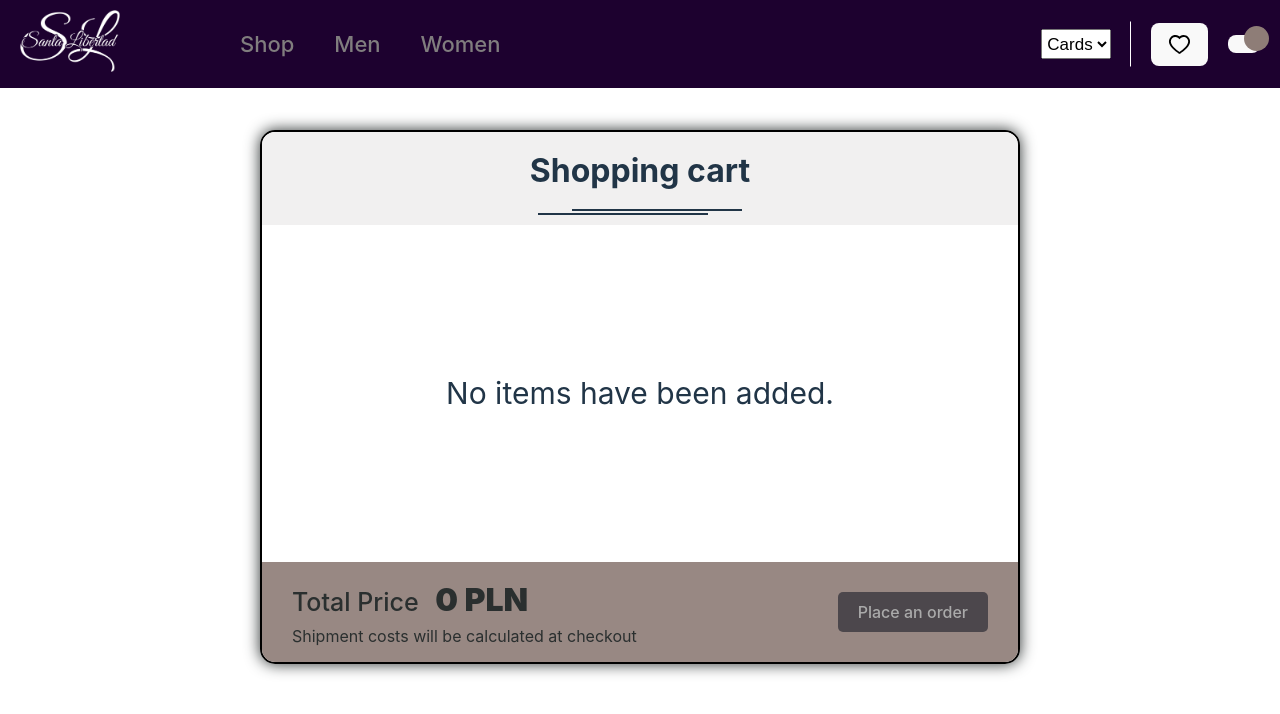
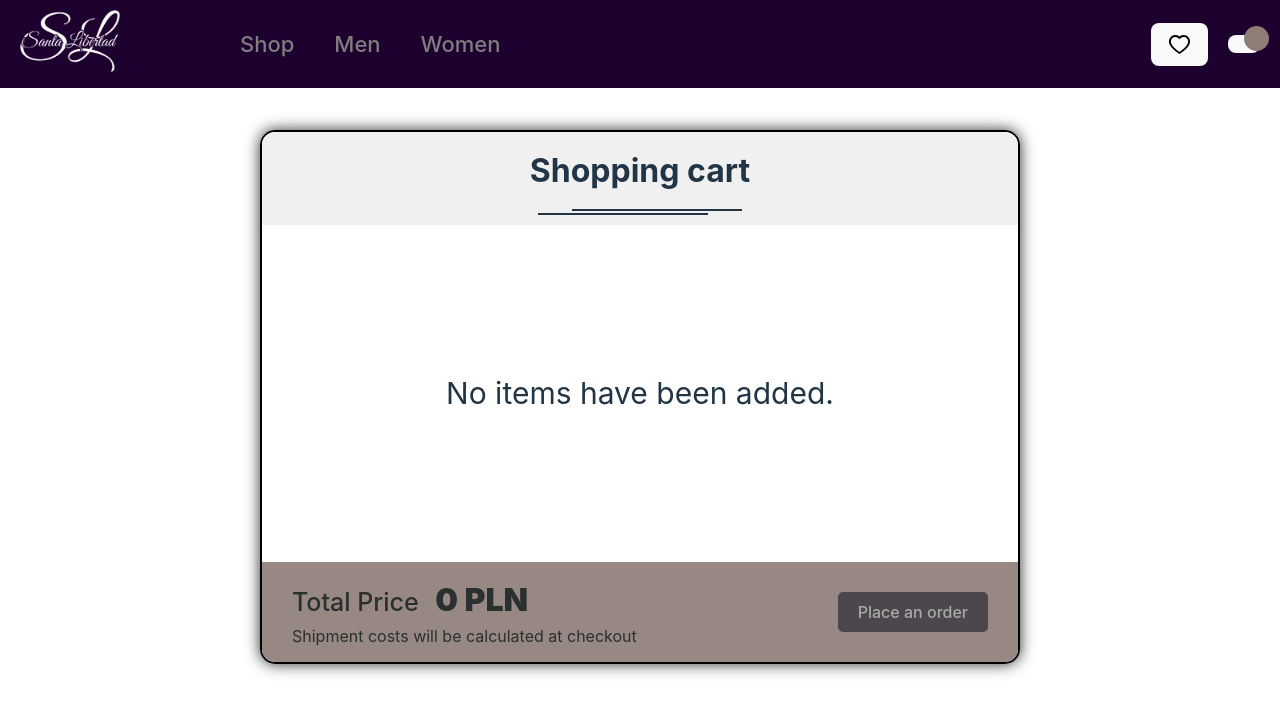
Before and after one commit to maksymopanasenko/app-shop-react, a React (Vite) app: page /cart in a window 1280 px wide. Shown: the top 714 px of the page. Built offline with nearby package versions, Linux system fonts and the light colour scheme; some icons are missing.

Commit message:
fix popup determining

```diff
--- a/src/components/Form/Form.jsx
+++ b/src/components/Form/Form.jsx
@@ -27,7 +27,7 @@ const CheckoutForm = () => {
         setTimeout(() => {
             setSubmitting(false);
 
-            localStorage.setItem('items', JSON.stringify([]))
+            localStorage.setItem('items', JSON.stringify([]));
             dispatch(clearCartAC());
             dispatch(closeModalsAC());
         }, 500);
@@ -61,7 +61,7 @@ const CheckoutForm = () => {
                         <div className="field-section">
                             <Field className="field" name='phone'>
                                 {({ field }) => (
-                                    <PatternFormat {...field} className="field" format="+48 (###) #### ###" allowEmptyFormatting mask="_" />
+                                    <PatternFormat {...field} className="field" format="+48 (###) ### ###" allowEmptyFormatting mask="_" />
                                 )}
                             </Field>
                             <ErrorMessage className="error" name="phone" component="div" />
--- a/src/components/Header/Header.jsx
+++ b/src/components/Header/Header.jsx
@@ -2,7 +2,7 @@ import { PiShoppingCartSimple as Cart } from 'react-icons/pi';
 import { AiOutlineHeart as Heart } from 'react-icons/ai';
 import CustomerButton from '../buttons/CustomerButton/CustomerButton';
 import Navigation from '../Navigation/Navigation';
-import { Link } from 'react-router-dom';
+import { Link, useLocation } from 'react-router-dom';
 import { useSelector } from 'react-redux';
 import ViewSelect from '../ViewSelect/ViewSelect';
 import './Header.scss';
@@ -10,6 +10,7 @@ import './Header.scss';
 const Header = () => {
     const items = useSelector(state => state.items.items);
     const favorites = useSelector(state => state.favorites.favorites);
+    const { pathname } = useLocation();
 
     return (
         <header className='header'>
@@ -17,7 +18,9 @@ const Header = () => {
                 <div className="header-body">
                     <Navigation />
                     <div className="customer-btns">
-                        <ViewSelect />
+                        {pathname !== '/cart' && (
+                            <ViewSelect />
+                        )}
                         <Link to='/favorites'>
                             <CustomerButton quantity={favorites.length}>
                                 <Heart />
--- a/src/components/ListItem/ListItem.jsx
+++ b/src/components/ListItem/ListItem.jsx
@@ -1,6 +1,6 @@
 import PropTypes from 'prop-types';
 import { modalData } from '../../sources/dataBase';
-import { useDispatch } from 'react-redux';
+import { useDispatch, useSelector } from 'react-redux';
 import { openModalsAC, setModalAC } from '../../store/reducers/modal.reducer';
 import { addCurrentItemAC } from '../../store/reducers/currentItem.reducer';
 import FavButton from '../buttons/FavButton/FavButton';
@@ -9,14 +9,30 @@ import './ListItem.scss';
 
 const CartItem = ({card, inCart}) => {
     const dispatch = useDispatch();
-    const {name, price, color, urlImg} = card;
-    const modalId = inCart ? 2 : 1;
+    const items = useSelector(state => state.items.items);
+    const {name, price, color, urlImg, article} = card;
+
     const btnText = inCart ? "Delete" : "Add to cart";
+
+    const item = items?.filter(item => item.article === article);
+
+    const detectModalId = () => {
+        if (inCart) {
+            return 2;
+        } else if (item.length) {
+            return 3;
+        } else {
+            return 1;
+        }
+    }
+
+    const modalId = detectModalId();
 
     const openCartModal = () => {
         dispatch(openModalsAC());
 
         const modalToShow = modalData.find(modal => modal.id === modalId);
+
         dispatch(setModalAC(modalToShow));
 
         dispatch(addCurrentItemAC(card));
--- a/src/components/ViewSelect/ViewSelect.jsx
+++ b/src/components/ViewSelect/ViewSelect.jsx
@@ -3,7 +3,7 @@ import './ViewSelect.scss';
 import { ViewContex } from '../../contexts/ViewContext';
 
 const ViewSelect = () => {
-    const {setView} = useContext(ViewContex);
+    const {view, setView} = useContext(ViewContex);
 
     const handleSelect = (e) => {
         setView(e.target.value);
@@ -11,7 +11,7 @@ const ViewSelect = () => {
 
     return (
         <div className='view'>
-            <select name="view" id="view-select" className='view-select' defaultValue="cards" onChange={handleSelect}>
+            <select name="view" id="view-select" className='view-select' defaultValue={view} onChange={handleSelect}>
                 <option value="list">List</option>
                 <option value="cards">Cards</option>
             </select>
--- a/src/components/ViewSelect/ViewSelect.scss
+++ b/src/components/ViewSelect/ViewSelect.scss
@@ -13,9 +13,8 @@
     }
 
     &-select {
-        height: 30px;
-        width: 70px;
+        padding: 8px;
+        border-radius: 5px;
         font-size: 17px;
-        text-align: center;
     }
 }
--- a/src/pages/Cart/Cart.jsx
+++ b/src/pages/Cart/Cart.jsx
@@ -14,8 +14,8 @@ const Cart = () => {
     return (
         <div className='cart-holder'>
             <h2 className='page-title cart-title'>Shopping cart</h2>
-            <GoodList data={items} inCart RenderItemComponent={ListItem}/>
-            <Total onOpen={handleOpenForm}/>
+            <GoodList data={items} inCart RenderItemComponent={ListItem} />
+            <Total onOpen={handleOpenForm} />
         </div>
     );
 }
--- a/src/validation/orderValidationSchema.js
+++ b/src/validation/orderValidationSchema.js
@@ -22,7 +22,7 @@ const orderValidationSchema = () => {
             .max(30, 'Address should contain max. 30 symbols')
             .required('Field is required'),
         phone: Yup.string()
-            .matches(/^\+48 \(\d{3}\) \d{4} \d{3}$/, 'Invalid phone number')
+            .matches(/^\+48 \(\d{3}\) \d{3} \d{3}$/, 'Invalid phone number')
             .required('Field is required'),
     })
 }
```
